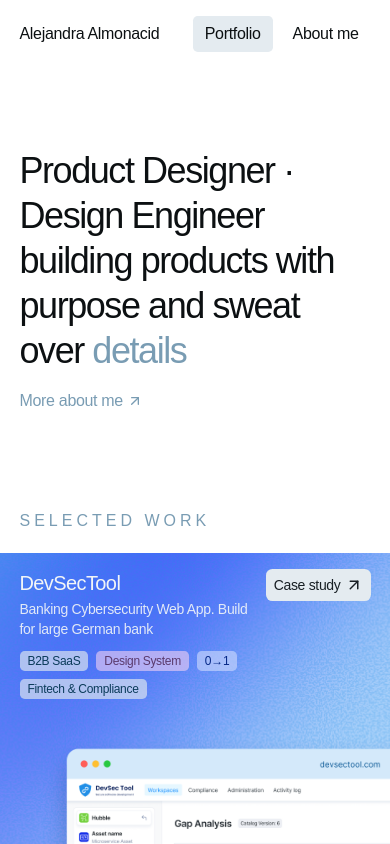
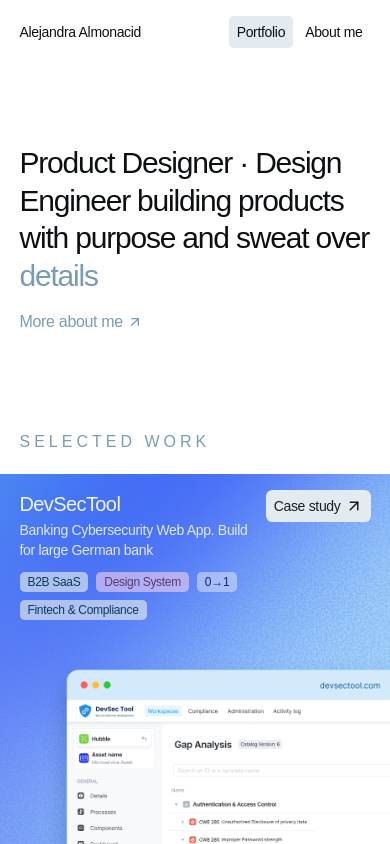
Before and after one commit to ale-almonacid/web-portfolio, a React (Vite) app: page / in a window 390 px wide. Shown: the top 844 px of the page. Built offline with nearby package versions, Linux system fonts and the light colour scheme.

Commit message:
mobile navbar adjustments

```diff
--- a/src/components/Navbar.tsx
+++ b/src/components/Navbar.tsx
@@ -1,15 +1,15 @@
 import { NavLink } from "react-router"
 
 const linkClass = ({ isActive }: { isActive: boolean }) =>
-  `rounded-sm px-3 py-1.5 text-foreground transition-colors ${
+  `text-sm sm:text-base rounded-sm text-foreground px-2 md:px-3 py-1.5 transition-colors ${
     isActive ? "bg-secondary" : "hover:bg-secondary/60"
   }`
 
 function Navbar() {
   return (
     <div className="flex flex-row justify-between py-4 items-center mx-auto  sticky top-0 z-50 bg-background backdrop-blur-sm px-[5vw] xl:px-36 max-w-[1920px]">
-        <header className="text-foreground items-center">Alejandra Almonacid</header>
-        <div className="flex flex-row gap-2">
+        <header className="text-foreground items-center text-sm sm:text-base">Alejandra Almonacid</header>
+        <div className="flex flex-row gap-1 md:gap-2">
            <NavLink to="/" end  className={linkClass}>Portfolio</NavLink>
            <NavLink to="/about-me" end className={linkClass}>About me</NavLink>
         </div>
--- a/src/pages/HomePage.tsx
+++ b/src/pages/HomePage.tsx
@@ -19,7 +19,7 @@ function HomePage() {
         <section id="hero" className="flex flex-col justify-between pt-20 pb-5  mx-auto px-[5vw] xl:px-36 max-w-[1920px]">
 
             <div className="pb-24">
-          <h1 className="max-w-2xl text-4xl leading-tight font-normal text-foreground tracking-[-.04em]">
+          <h1 className="max-w-2xl text-3xl md:text-4xl leading-tight font-normal text-foreground tracking-[-.04em]">
             Product Designer · Design Engineer building products with purpose
             and sweat over <span className="text-brand">details</span>
           </h1>
```
